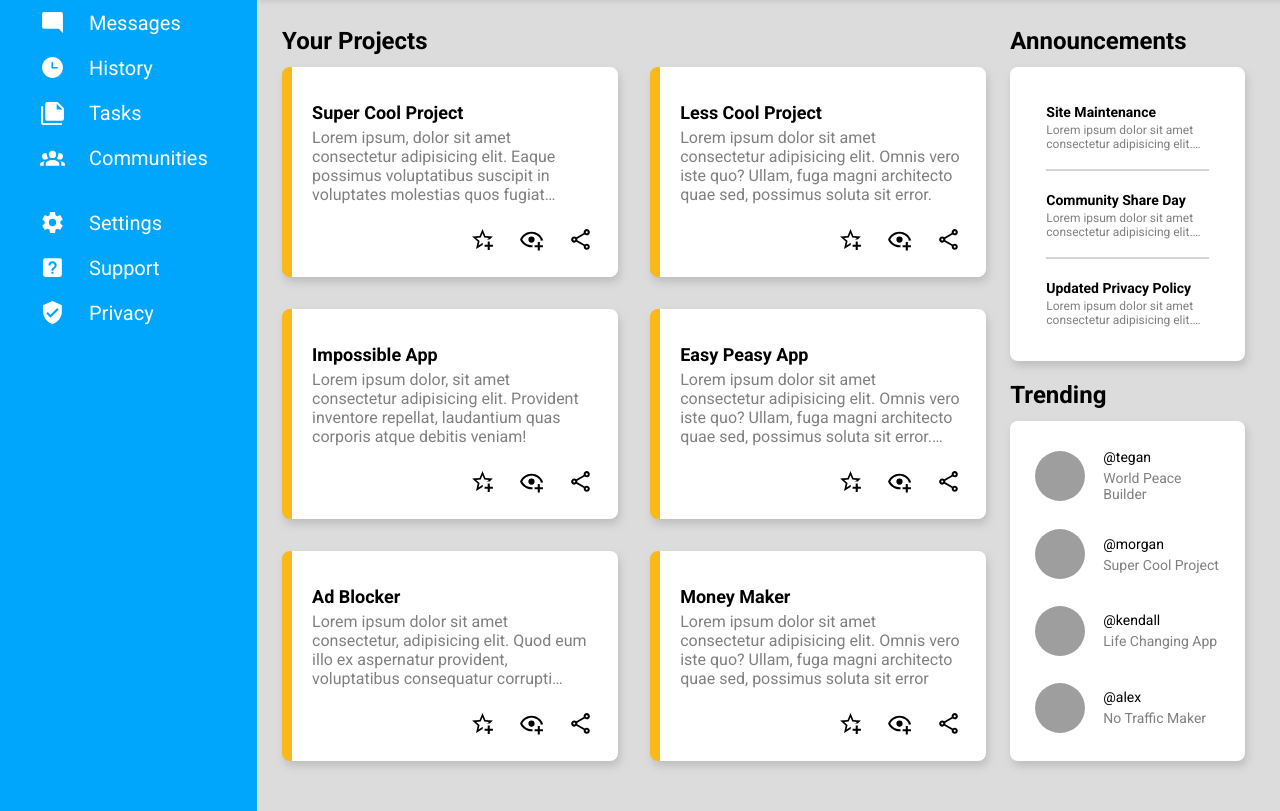
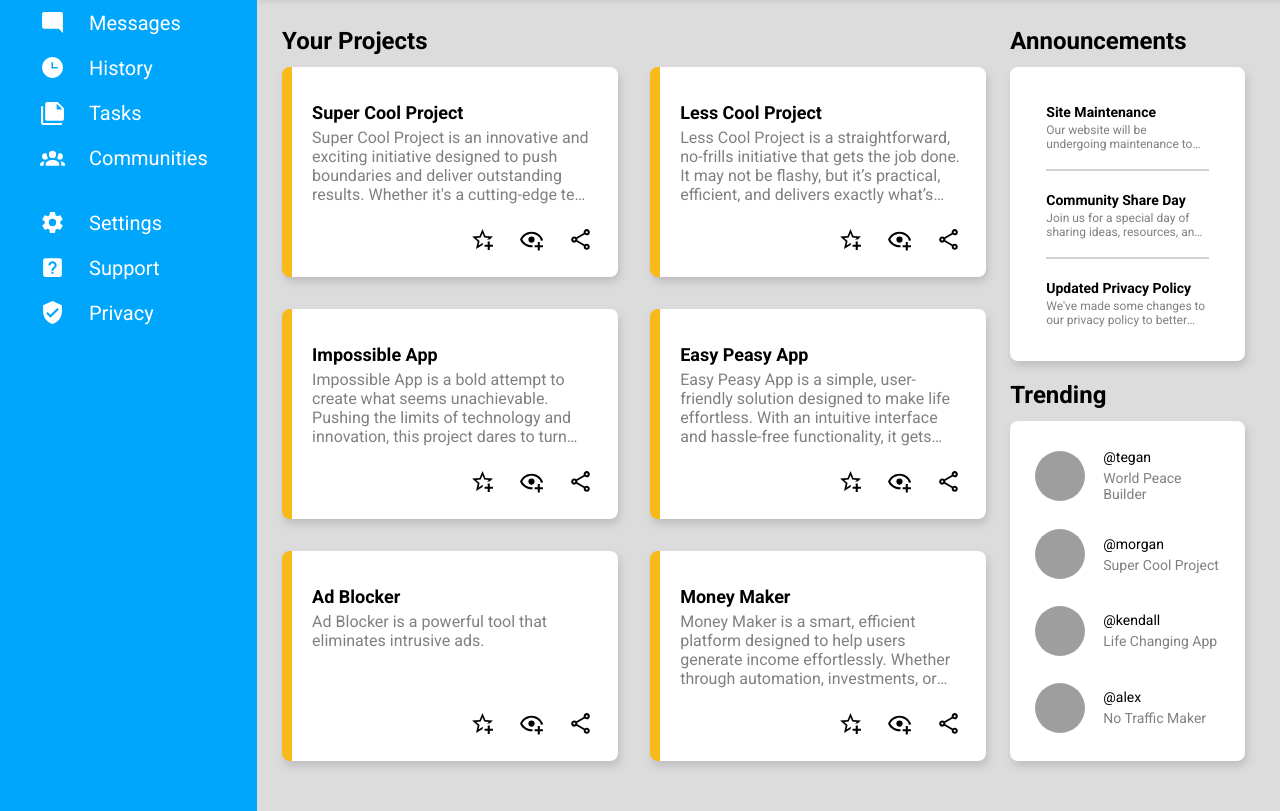
Before and after one commit to kennethespaldon/admin-dashboard, a plain HTML site: page index.html in a window 1280 px wide. Shown: the part 192-1003 px from the top of the page. Drawn offline with Linux system fonts and the light colour scheme; grey boxes are pictures that could not be loaded.

Commit message:
replace dummy textwith well formed text

```diff
--- a/index.html
+++ b/index.html
@@ -57,9 +57,8 @@
           <div class="projects-card">
             <p class="card-title">Super Cool Project</p>
             <p class="card-info">
-              Lorem ipsum, dolor sit amet consectetur adipisicing elit. Eaque possimus voluptatibus suscipit in voluptates molestias quos fugiat
-              Lorem ipsum dolor sit, amet consectetur adipisicing elit. Ea nobis dolores blanditiis necessitatibus esse suscipit fuga, doloribus, dolore quia minima
-              ratione, vitae at! Nesciunt ut pariatur aliquid perspiciatis nemo culpa?
+              Super Cool Project is an innovative and exciting initiative designed to push boundaries and deliver outstanding results. Whether it's a cutting-edge tech solution,
+              a creative masterpiece, or a groundbreaking experiment, this project is all about making a big impact in the coolest way possible!
             </p>
             <div class="card-options">
               <div class="star"><img src="./icons/star-plus-outline.svg" alt="star" width="25" height="25"></div>
@@ -69,7 +68,10 @@
           </div>
           <div class="projects-card">
             <p class="card-title">Less Cool Project</p>
-            <p class="card-info">Lorem ipsum dolor sit amet consectetur adipisicing elit. Omnis vero iste quo? Ullam, fuga magni architecto quae sed, possimus soluta sit error.</p>
+            <p class="card-info">
+              Less Cool Project is a straightforward, no-frills initiative that gets the job done. It may not be flashy, but it’s practical, efficient, and delivers exactly
+              what’s needed—no more, no less.
+            </p>
             <div class="card-options">
               <div class="star"><img src="./icons/star-plus-outline.svg" alt="star" width="25" height="25"></div>
               <div class="eye"><img src="./icons/eye-plus-outline.svg" alt="eye" width="25" height="25"></div>
@@ -78,7 +80,9 @@
           </div>
           <div class="projects-card">
             <p class="card-title">Impossible App</p>
-            <p class="card-info">Lorem ipsum dolor, sit amet consectetur adipisicing elit. Provident inventore repellat, laudantium quas corporis atque debitis veniam!</p>
+            <p class="card-info">
+              Impossible App is a bold attempt to create what seems unachievable. Pushing the limits of technology and innovation, this project dares to turn the impossible into reality—one challenge at a time.
+            </p>
             <div class="card-options">
               <div class="star"><img src="./icons/star-plus-outline.svg" alt="star" width="25" height="25"></div>
               <div class="eye"><img src="./icons/eye-plus-outline.svg" alt="eye" width="25" height="25"></div>
@@ -87,7 +91,9 @@
           </div>
           <div class="projects-card">
             <p class="card-title">Easy Peasy App</p>
-            <p class="card-info">Lorem ipsum dolor sit amet consectetur adipisicing elit. Omnis vero iste quo? Ullam, fuga magni architecto quae sed, possimus soluta sit error. Lorem ipsum dolor sit amet consectetur adipisicing elit. Tempora a iusto facere assumenda? Quia iste, illum id aut quibusdam necessitatibus inventore esse, nesciunt, distinctio sed sunt nihil tempora eaque corporis?</p>
+            <p class="card-info">
+              Easy Peasy App is a simple, user-friendly solution designed to make life effortless. With an intuitive interface and hassle-free functionality, it gets things done—no stress, no fuss!
+            </p>
             <div class="card-options">
               <div class="star"><img src="./icons/star-plus-outline.svg" alt="star" width="25" height="25"></div>
               <div class="eye"><img src="./icons/eye-plus-outline.svg" alt="eye" width="25" height="25"></div>
@@ -96,7 +102,9 @@
           </div>
           <div class="projects-card">
             <p class="card-title">Ad Blocker</p>
-            <p class="card-info">Lorem ipsum dolor sit amet consectetur, adipisicing elit. Quod eum illo ex aspernatur provident, voluptatibus consequatur corrupti eveniet dicta culpa consequuntur quae esse quia adipisci obcaecati expedita odio tenetur voluptatem?</p>
+            <p class="card-info">
+              Ad Blocker is a powerful tool that eliminates intrusive ads.
+            </p>
             <div class="card-options">
               <div class="star"><img src="./icons/star-plus-outline.svg" alt="star" width="25" height="25"></div>
               <div class="eye"><img src="./icons/eye-plus-outline.svg" alt="eye" width="25" height="25"></div>
@@ -105,7 +113,9 @@
           </div>
           <div class="projects-card">
             <p class="card-title">Money Maker</p>
-            <p class="card-info">Lorem ipsum dolor sit amet consectetur adipisicing elit. Omnis vero iste quo? Ullam, fuga magni architecto quae sed, possimus soluta sit error</p>
+            <p class="card-info">
+              Money Maker is a smart, efficient platform designed to help users generate income effortlessly. Whether through automation, investments, or side hustles, it’s all about maximizing earnings with minimal hassle!
+            </p>
             <div class="card-options">
               <div class="star"><img src="./icons/star-plus-outline.svg" alt="star" width="25" height="25"></div>
               <div class="eye"><img src="./icons/eye-plus-outline.svg" alt="eye" width="25" height="25"></div>
@@ -121,23 +131,24 @@
             <div class="announcement-section">
               <p class="announcement-title">Site Maintenance</p>
               <p class="announcement-info">
-                Lorem ipsum dolor sit amet consectetur adipisicing elit. Omnis vero iste quo?
+                Our website will be undergoing maintenance to improve performance and reliability.
+                Expect temporary downtime, but we’ll be back soon—better than ever! Thanks for your patience!
               </p>
             </div>
             <div class="line"></div>
             <div class="announcement-section">
               <p class="announcement-title">Community Share Day</p>
               <p class="announcement-info">
-                Lorem ipsum dolor sit amet consectetur adipisicing elit. Omnis vero iste quo? Lorem,
-                ipsum dolor sit amet consectetur adipisicing elit. Unde reprehenderit et est quisquam.
+                Join us for a special day of sharing ideas, resources, and support!
+                Connect, collaborate, and contribute to make our community stronger. Let’s grow together!
               </p>
             </div>
             <div class="line"></div>
             <div class="announcement-section">
               <p class="announcement-title">Updated Privacy Policy</p>
               <p class="announcement-info">
-                Lorem ipsum dolor sit amet consectetur adipisicing elit. Omnis vero iste quo? Lorem,
-                ipsum dolor sit amet consectetur adipisicing elit. Unde reprehenderit et est quisquam.
+                We've made some changes to our privacy policy to better protect your data and enhance transparency.
+                Please review the updates to stay informed. Your privacy matters!
               </p>
             </div>
           </div>
```
